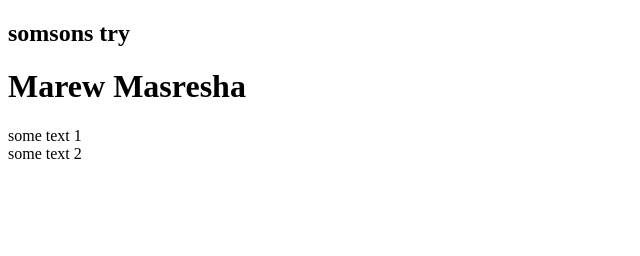
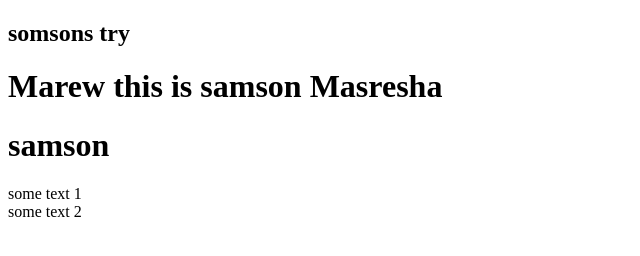
Before and after one commit to samsonmeseret/Group3-in-Evangadi, a plain HTML site: page index.html in a window 1280 px wide. Shown: the whole page, without its empty margins (0-640 px from the left). Drawn offline with Linux system fonts and the light colour scheme.

Commit message:
samson working

```diff
--- a/index.html
+++ b/index.html
@@ -8,7 +8,8 @@
   </head>
   <body>
     <h2>somsons try</h2>
-    <h1>Marew Masresha</h1>
+    <h1>Marew this is samson Masresha</h1>
+    <h1>samson</h1>
     <div>some text 1</div>
     <div>some text 2</div>
   </body>
```
